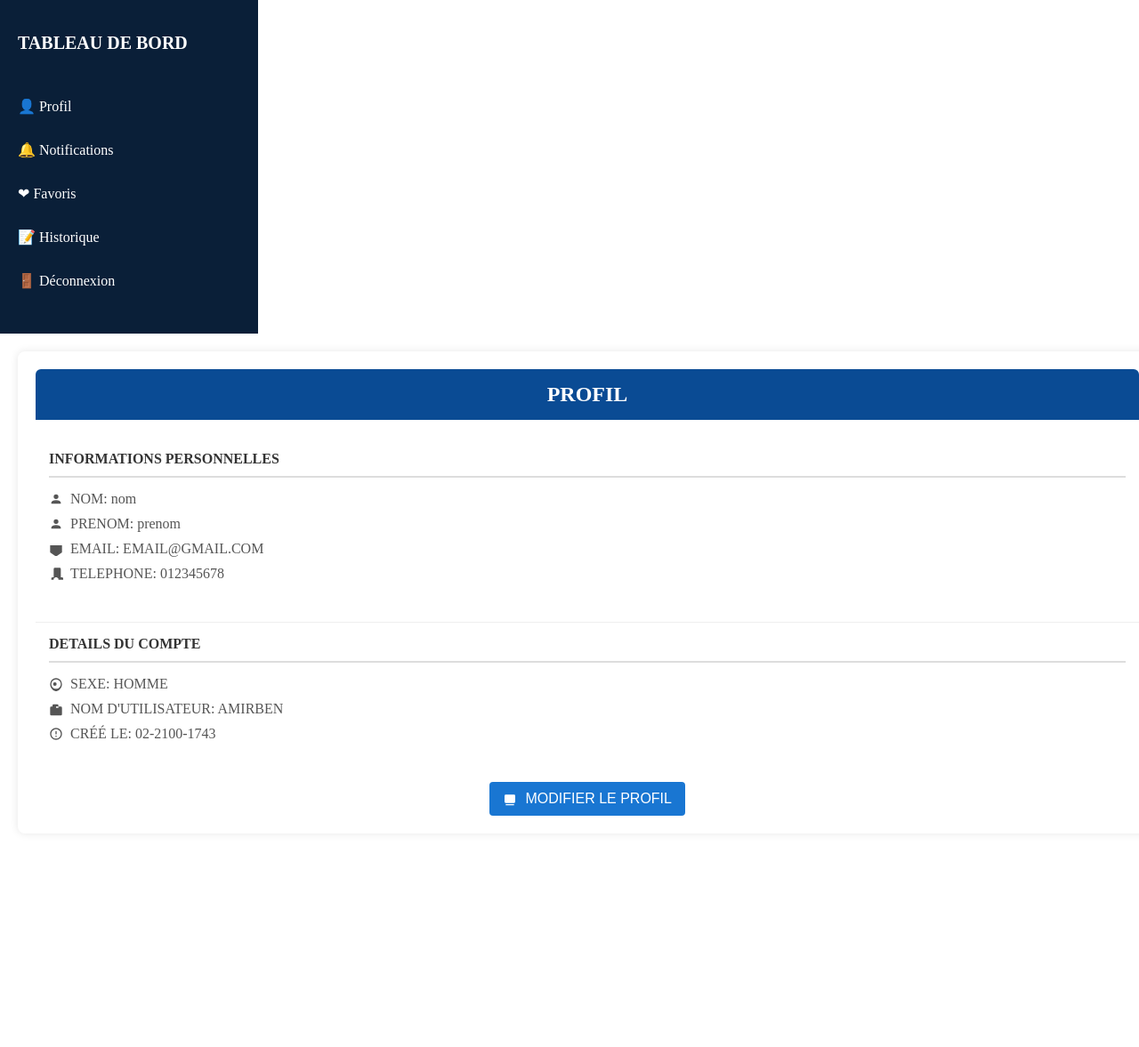
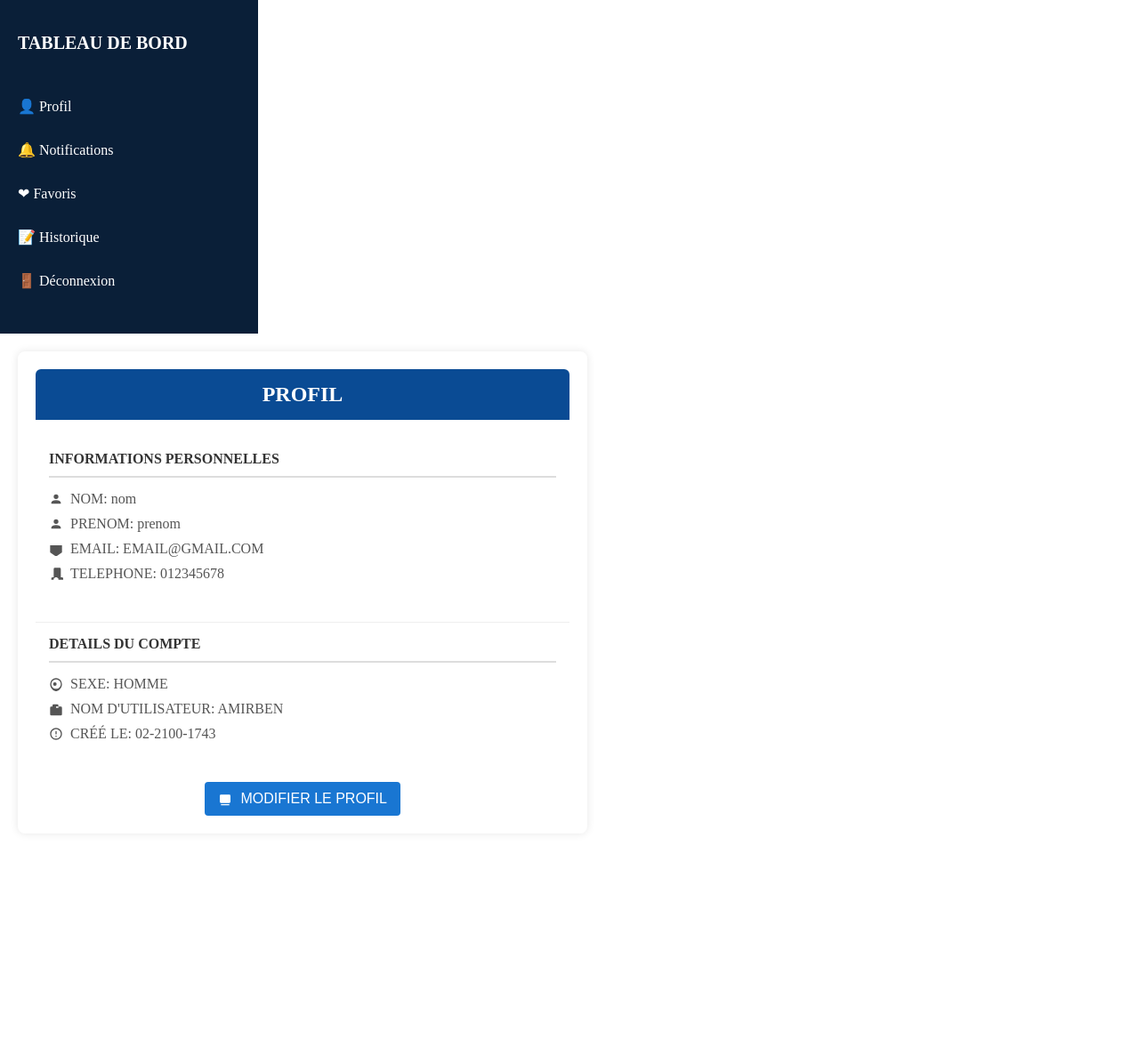
Before and after one commit to sarahm072/imogest_projet, a PHP site: page /profile.html in a window 1280 px wide. Shown: the top 1177 px of the page at 89% size. Before the commit the page ends 917 px from the top, so only its background shows below. Run offline with PHP 8.4, Linux system fonts and the light colour scheme.

Commit message:
Update styles.css

```diff
--- a/styles.css
+++ b/styles.css
@@ -407,8 +407,6 @@ img {
 }
 .profil_page{
     display: flex;
-    max-width: 600px;
-
 }
 
 .profil {
@@ -416,7 +414,9 @@ img {
     border-radius: 8px;
     box-shadow: 0 0 10px rgba(0, 0, 0, 0.1);
     padding: 20px;
+    margin-bottom: 20%;
     width: 100%;
+    max-width: 600px;
 }
 
 .profil h2 {
```
